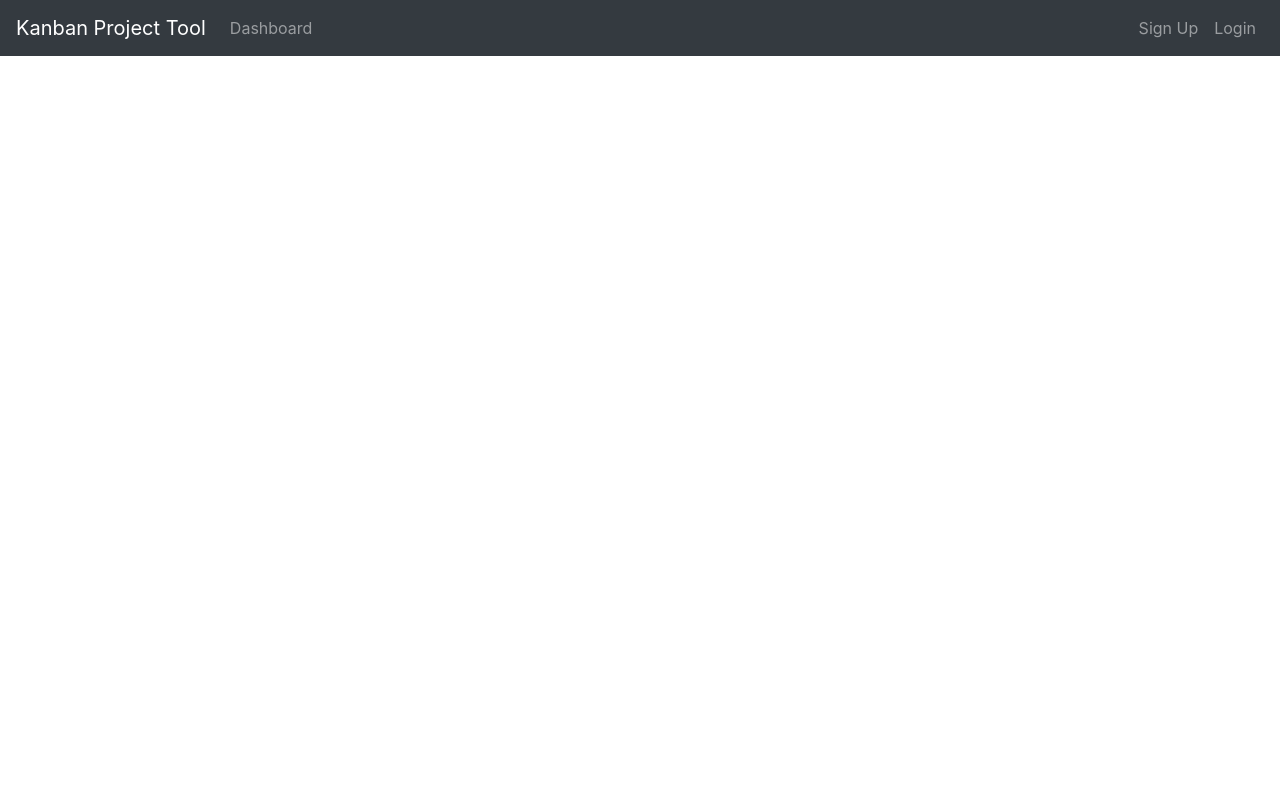
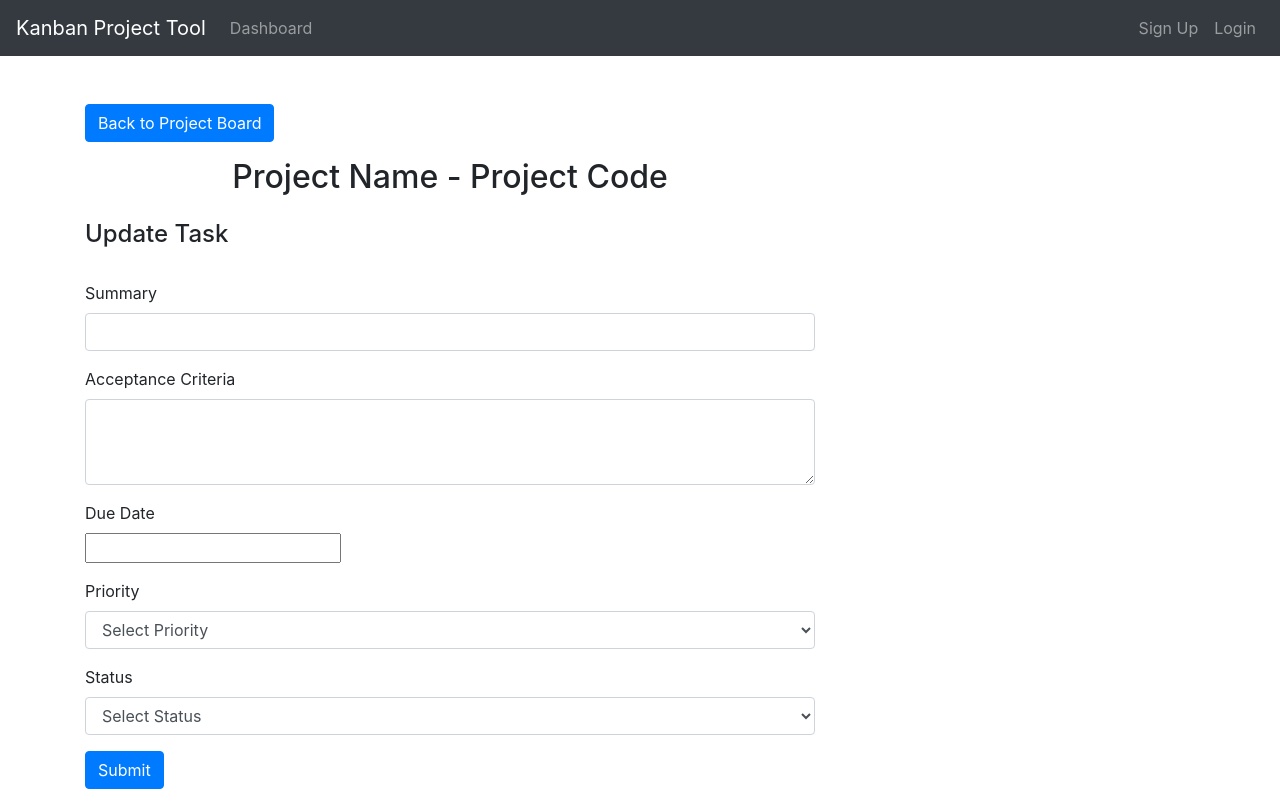
Before and after one commit to nursh/Project-Management-tool, a React (Create React App) app in the folder frontend/: page /updateTask in a window 1280 px wide. Built offline with nearby package versions, Linux system fonts and the light colour scheme.

Commit message:
Create ProjectBoard, AddTask and UpdateTask

```diff
--- a/frontend/src/actions/index.js
+++ b/frontend/src/actions/index.js
@@ -3,7 +3,7 @@ import { GET_ERRORS, GET_PROJECTS, GET_PROJECT, DELETE_PROJECT } from "./types";
 
 export const createProject = (project, history) => async dispatch => {
   try {
-    const res = await axios.post("/api/projects", project);
+    await axios.post("/api/projects", project);
     history.push("/dashboard");
     dispatch({
       type: GET_ERRORS,
--- a/frontend/src/components/App.js
+++ b/frontend/src/components/App.js
@@ -7,6 +7,9 @@ import {
 } from 'react-router-dom';
 import CreateProject from './Project/CreateProject';
 import EditProject from './Project/EditProject';
+import ProjectBoard from './ProjectBoard/ProjectBoard';
+import AddTask from './ProjectBoard/Tasks/AddTask';
+import UpdateTask from './ProjectBoard/Tasks/UpdateTask';
 
 
 
@@ -18,6 +21,9 @@ function App() {
         <Route path="/dashboard" component={Dashboard} />
         <Route path="/createProject" component={CreateProject} />
         <Route path="/editProject/:id" component={EditProject} />
+        <Route path="/project" component={ProjectBoard} />
+        <Route path="/addTask" component={AddTask} />
+        <Route path="/updateTask" component={UpdateTask} />
       </div>
     </Router>
   );
--- /dev/null
+++ b/frontend/src/components/ProjectBoard/ProjectBoard.js
@@ -0,0 +1,56 @@
+import React, { Component } from 'react';
+import Container from 'react-bootstrap/Container';
+import Row from 'react-bootstrap/Row';
+import Col from 'react-bootstrap/Col';
+import Card from 'react-bootstrap/Card';
+import Button from 'react-bootstrap/Button';
+
+
+export default class ProjectBoard extends Component {
+
+
+  render() {
+    return (
+      <Container>
+        <Row className="mt-4">
+          <Col>
+            <Button size="lg">Create task</Button>
+          </Col>
+        </Row>
+
+        <Row className="mt-4">
+          <Col md={4}>
+            <Card>
+              <Card.Header as="h3">TO DO</Card.Header>
+            </Card>
+
+            <Card>
+              <Card.Header>ID: sequence -- Priority: priority</Card.Header>
+              <Card.Body>
+                <Card.Title>Task summary</Card.Title>
+                <Card.Text>Acceptance Criteria</Card.Text>
+
+              </Card.Body>
+              <Card.Footer className="d-flex flex-row-reverse">
+                <Button variant="danger">Delete</Button>
+                <Button className="mr-4">View / Update</Button>
+              </Card.Footer>
+            </Card>
+          </Col>
+
+          <Col md={4}>
+            <Card>
+              <Card.Header as="h3">IN PROGRESS</Card.Header>
+            </Card>
+          </Col>
+
+          <Col md={4}>
+            <Card>
+              <Card.Header as="h3">DONE</Card.Header>
+            </Card>
+          </Col>
+        </Row>
+      </Container>
+    );
+  }
+}
--- /dev/null
+++ b/frontend/src/components/ProjectBoard/Tasks/AddTask.js
@@ -0,0 +1,109 @@
+import React, { Component } from 'react';
+import Container from 'react-bootstrap/Container';
+import Row from 'react-bootstrap/Row';
+import Col from 'react-bootstrap/Col';
+import Button from 'react-bootstrap/Button';
+import Form from 'react-bootstrap/Form';
+import FormControl from 'react-bootstrap/FormControl';
+import DatePicker from 'react-datepicker';
+
+
+export default class AddTask extends Component {
+
+  state = {
+    dueDate: ''
+  }
+
+  handleStartDate = date => {
+    this.setState({
+      dueDate: date
+    });
+  };
+
+  render() {
+    return (
+      <Container>
+        <Row>
+          <Col md={8} className="mt-5">
+            <Button href="#">Back to Project Board</Button>
+          </Col>
+        </Row>
+
+        <Row>
+          <Col md={8} className="mt-3">
+            <h2 className="text-center">Project Name - Project Code</h2>
+          </Col>
+        </Row>
+
+        <Row>
+          <Col md={8} className="mt-3">
+            <h4>Add Task</h4>
+          </Col>
+        </Row>
+
+        <Row className="mt-4">
+          <Col md={8}>
+            <Form>
+
+              <Form.Group>
+                <Form.Label>Summary</Form.Label>
+                <Form.Control
+                  name="summary"
+                />
+                <FormControl.Feedback type="invalid">
+                  errors
+                </FormControl.Feedback>
+              </Form.Group>
+
+              <Form.Group>
+                <Form.Label>Acceptance Criteria</Form.Label>
+                <Form.Control
+                  as="textarea"
+                  rows="3"
+                  name="acceptanceCriteria"
+                />
+                <FormControl.Feedback type="invalid">
+                  errors
+                </FormControl.Feedback>
+              </Form.Group>
+
+              <Form.Group>
+                <Form.Label className="d-block">Due Date</Form.Label>
+                <DatePicker
+                  selected={this.state.dueDate}
+                  onChange={this.handleDueDate}
+                />
+              </Form.Group>
+
+              <Form.Group>
+                <Form.Label>Priority</Form.Label>
+                <Form.Control as="select">
+                  <option value={0}>Select Priority</option>
+                  <option value={1}>High</option>
+                  <option value={2}>Medium</option>
+                  <option value={3}>Low</option>
+                </Form.Control>
+              </Form.Group>
+
+              <Form.Group>
+                <Form.Label>Status</Form.Label>
+                <Form.Control as="select">
+                  <option value=''>Select Status</option>
+                  <option value='TO DO'>TO DO</option>
+                  <option value='IN PROGRESS'>IN PROGRESS</option>
+                  <option value='DONE'>DONE</option>
+                </Form.Control>
+              </Form.Group>
+
+              <Form.Group className="mt-3">
+                <Button variant="primary" type="submit">
+                  Submit
+                </Button>
+              </Form.Group>
+            </Form>
+          </Col>
+        </Row>
+      </Container>
+    );
+  }
+}
--- /dev/null
+++ b/frontend/src/components/ProjectBoard/Tasks/UpdateTask.js
@@ -0,0 +1,109 @@
+import React, { Component } from 'react';
+import Container from 'react-bootstrap/Container';
+import Row from 'react-bootstrap/Row';
+import Col from 'react-bootstrap/Col';
+import Button from 'react-bootstrap/Button';
+import Form from 'react-bootstrap/Form';
+import FormControl from 'react-bootstrap/FormControl';
+import DatePicker from 'react-datepicker';
+
+
+export default class UpdateTask extends Component {
+
+  state = {
+    dueDate: ''
+  }
+
+  handleStartDate = date => {
+    this.setState({
+      dueDate: date
+    });
+  };
+
+  render() {
+    return (
+      <Container>
+        <Row>
+          <Col md={8} className="mt-5">
+            <Button href="#">Back to Project Board</Button>
+          </Col>
+        </Row>
+
+        <Row>
+          <Col md={8} className="mt-3">
+            <h2 className="text-center">Project Name - Project Code</h2>
+          </Col>
+        </Row>
+
+        <Row>
+          <Col md={8} className="mt-3">
+            <h4>Update Task</h4>
+          </Col>
+        </Row>
+
+        <Row className="mt-4">
+          <Col md={8}>
+            <Form>
+
+              <Form.Group>
+                <Form.Label>Summary</Form.Label>
+                <Form.Control
+                  name="summary"
+                />
+                <FormControl.Feedback type="invalid">
+                  errors
+                </FormControl.Feedback>
+              </Form.Group>
+
+              <Form.Group>
+                <Form.Label>Acceptance Criteria</Form.Label>
+                <Form.Control
+                  as="textarea"
+                  rows="3"
+                  name="acceptanceCriteria"
+                />
+                <FormControl.Feedback type="invalid">
+                  errors
+                </FormControl.Feedback>
+              </Form.Group>
+
+              <Form.Group>
+                <Form.Label className="d-block">Due Date</Form.Label>
+                <DatePicker
+                  selected={this.state.dueDate}
+                  onChange={this.handleDueDate}
+                />
+              </Form.Group>
+
+              <Form.Group>
+                <Form.Label>Priority</Form.Label>
+                <Form.Control as="select">
+                  <option value={0}>Select Priority</option>
+                  <option value={1}>High</option>
+                  <option value={2}>Medium</option>
+                  <option value={3}>Low</option>
+                </Form.Control>
+              </Form.Group>
+
+              <Form.Group>
+                <Form.Label>Status</Form.Label>
+                <Form.Control as="select">
+                  <option value=''>Select Status</option>
+                  <option value='TO DO'>TO DO</option>
+                  <option value='IN PROGRESS'>IN PROGRESS</option>
+                  <option value='DONE'>DONE</option>
+                </Form.Control>
+              </Form.Group>
+
+              <Form.Group className="mt-3">
+                <Button variant="primary" type="submit">
+                  Submit
+                </Button>
+              </Form.Group>
+            </Form>
+          </Col>
+        </Row>
+      </Container>
+    );
+  }
+}
--- a/frontend/src/reducers/index.js
+++ b/frontend/src/reducers/index.js
@@ -1,8 +1,10 @@
 import { combineReducers } from 'redux';
 import errors from './errors';
 import projects from './projects';
+import backlog from './backlog';
 
 export default combineReducers({
   errors: errors,
-  projects: projects
+  projects: projects,
+  backlog: backlog
 })
```
Also changed, not shown: frontend/src/components/ProjectBoard/Backlog.js (added), frontend/src/components/ProjectBoard/Tasks/Task.js (added).
